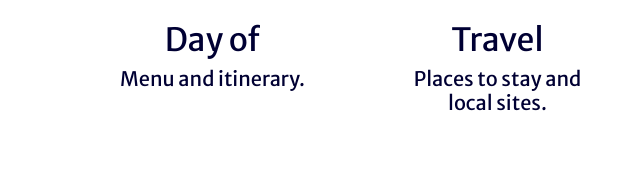
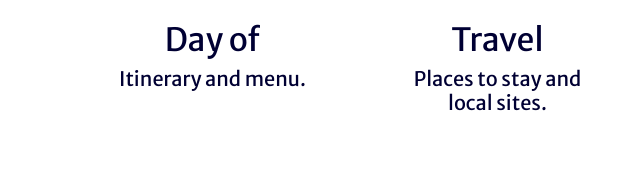
Before and after one commit to kdillmcfarland/Bloom_DillMcFarland_2020.github.io, a website: page index.html in a window 1280 px wide. Shown: the part 2394-2565 px from the top of the page, 0-640 px from the left. Drawn offline with nearby package versions, Linux system fonts and the light colour scheme.

Commit message:
minor edit

```diff
--- a/index.html
+++ b/index.html
@@ -151,7 +151,7 @@
               <i class="fas fa-4x fa-clipboard-list mb-4"></i></a>
             <a href="https://kdillmcfarland.github.io/Bloom_DillMcFarland_2020/outline.html">
               <h3 class="h4 mb-2">Day of</h3></a>
-            <h6 class="mb-0">Menu and itinerary.</h6>
+            <h6 class="mb-0">Itinerary and menu.</h6>
           </div>
         </div>
 
```
